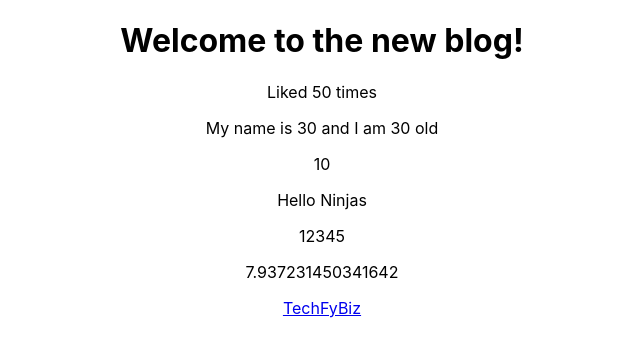
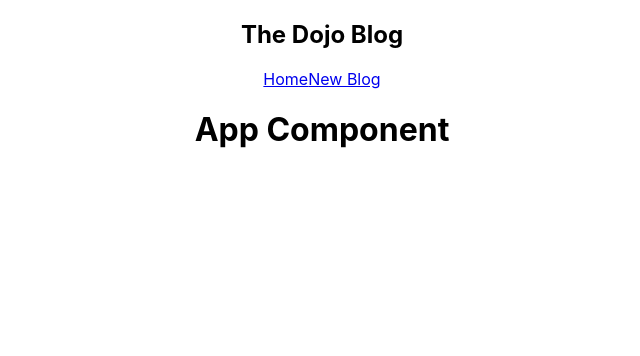
Before and after one commit to briansimiyuj/React-Tutorial, a React (Create React App) app in the folder dojo-blog/: page / in a window 1280 px wide. Shown: the top 356 px of the page, without its empty margins (318-958 px from the left). Built offline with nearby package versions, Linux system fonts and the light colour scheme.

Commit message:
Multiple Components

```diff
--- /dev/null
+++ b/dojo-blog/src/NavBar.jsx
@@ -0,0 +1,24 @@
+const NavBar = () =>{
+
+    return(
+
+        <nav className="navbar">
+
+            <h1>The Dojo Blog</h1>
+
+
+            <div className="links">
+
+                <a href="/">Home</a>
+
+                <a href="/create">New Blog</a>
+
+            </div>
+
+        </nav>
+
+    )
+
+}
+
+export default NavBar
--- a/dojo-blog/src/Script.jsx
+++ b/dojo-blog/src/Script.jsx
@@ -1,48 +1,18 @@
-import './App.css';
+import './App.css'
+
+import NavBar from './NavBar'
 
 function App() {
-
-  const title = 'Welcome to the new blog!',
-
-  likes = 50,
-
-  person = {
-
-    name  : 'John',
-
-    age: 30
-
-  },
-
-  isOpen = false,
-
-  link = 'http://techfybiz.co.ke'
 
 
   return (
     <div className="App">
 
+      <NavBar/>
+
       <div className="content">
 
-        <h1>{title}</h1>
-
-        <p>Liked {likes} times</p>
-
-        {/* <p>{person}</p> */}
-
-        {/* <p>{isOpen}</p> */}
-
-        <p>My name is {person.age} and I am {person.age} old</p>
-
-        <p>{10}</p>
-
-        <p>{'Hello Ninjas'}</p>
-
-        <p>{[1, 2, 3, 4, 5]}</p>
-
-        <p>{Math.random() * 10}</p>
-
-        <a href={link}>TechFyBiz</a>
+        <h1>App Component</h1>
 
       </div>
 
```
Also changed, not shown: 1 other file (tests, documents, lock files or other folders).
